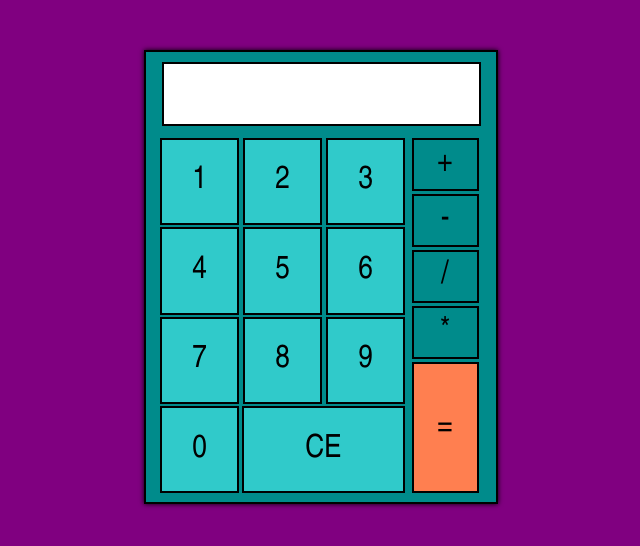
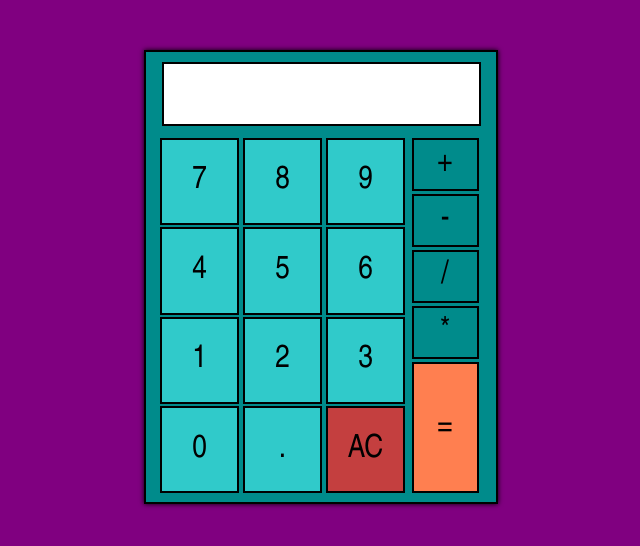
Before and after one commit to Big-Plato/calculator, a plain HTML site: page index.html in a window 1280 px wide. Shown: the whole page, without its empty margins (319-959 px from the left). Drawn offline with Linux system fonts and the light colour scheme.

Commit message:
Improvements in the interface, put the button to the decimal but its not functional yet

```diff
--- a/index.html
+++ b/index.html
@@ -10,17 +10,18 @@
     <div class="container">
         <div class="result"></div>
         <div class="numbers">
+            <div id="7" data-number="7" class="number">7</div>
+            <div id="8" data-number="8" class="number">8</div>
+            <div id="9" data-number="9" class="number">9</div>
+            <div id="4" data-number="4" class="number">4</div>
+            <div id="5" data-number="5" class="number">5</div>
+            <div id="6" data-number="6" class="number">6</div>
             <div id="1" data-number="1" class="number">1</div>
             <div id="2" data-number="2" class="number">2</div>
             <div id="3" data-number="3" class="number">3</div>
-            <div id="4" data-number="4" class="number">4</div>
-            <div id="5" data-number="5" class="number">5</div>
-            <div id="6" data-number="6" class="number">6</div>
-            <div id="7" data-number="7" class="number">7</div>
-            <div id="8" data-number="8" class="number">8</div>
-            <div id="9" data-number="9" class="number">9</div>
             <div id="0" data-number="0" class="number">0</div>
-            <div id="erase" data-number="erase" class="number">CE</div>
+            <div id="decimal" data-action="decimal" class="number">.</div>
+            <div id="erase" data-number="erase" class="number">AC</div>
         </div>
         <div class="operators">
             <div data-key="+" class="operator">+</div>
--- a/styles.css
+++ b/styles.css
@@ -57,7 +57,7 @@ body {
 }
 
 .number:last-child {
-    width: 65%;
+    background-color: rgb(196, 63, 63);
 }
 
 .operators {
```
